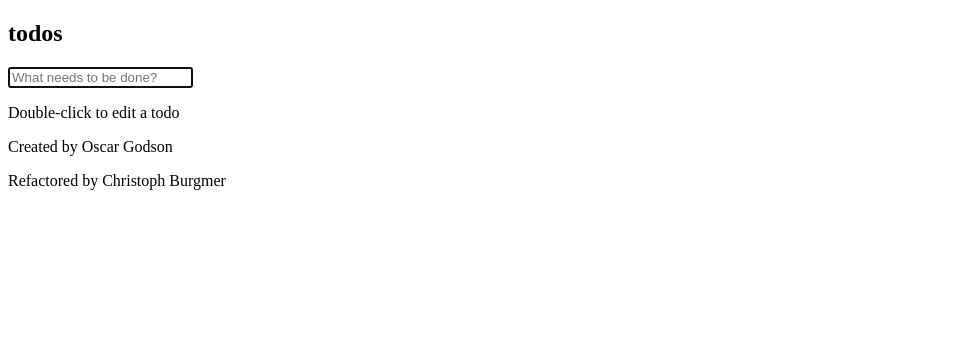
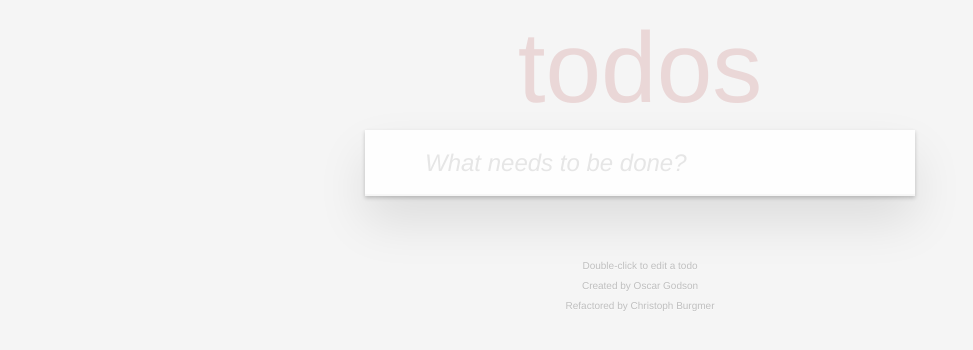
Before and after one commit to F-Gholami/Todo-App, a website: page index.html in a window 1280 px wide. Shown: the whole page, without its empty margins (0-973 px from the left). Drawn offline with Linux system fonts and the light colour scheme; files that its build step writes are made by us from their sources.

Commit message:
Update index.html

```diff
--- a/index.html
+++ b/index.html
@@ -3,8 +3,10 @@
 	<head>
 		<meta charset="utf-8">
 		<title>To-do list app</title>
-		<link rel="stylesheet" href="node_modules/todomvc-common/base.css">
-		<link rel="stylesheet" href="node_modules/todomvc-app-css/index.css">
+<!-- 		<link rel="stylesheet" href="node_modules/todomvc-common/base.css">
+		<link rel="stylesheet" href="node_modules/todomvc-app-css/index.css"> -->
+		<link rel="stylesheet" href="assets/base.css">
+		<link rel="stylesheet" href="assets/index.css">
 	</head>
 	<body>
 		<section class="todoapp">
@@ -38,7 +40,15 @@
 			<p>Created by Oscar Godson</p>
 			<p>Refactored by Christoph Burgmer</p>
 		</footer>
-		<script src="node_modules/todomvc-common/base.js"></script>
+<!-- 		<script src="node_modules/todomvc-common/base.js"></script>
+		<script src="js/helpers.js"></script>
+		<script src="js/store.js"></script>
+		<script src="js/model.js"></script>
+		<script src="js/template.js"></script>
+		<script src="js/view.js"></script>
+		<script src="js/controller.js"></script>
+		<script src="js/app.js"></script> -->
+		<script src="assets/base.js"></script>
 		<script src="js/helpers.js"></script>
 		<script src="js/store.js"></script>
 		<script src="js/model.js"></script>
```
